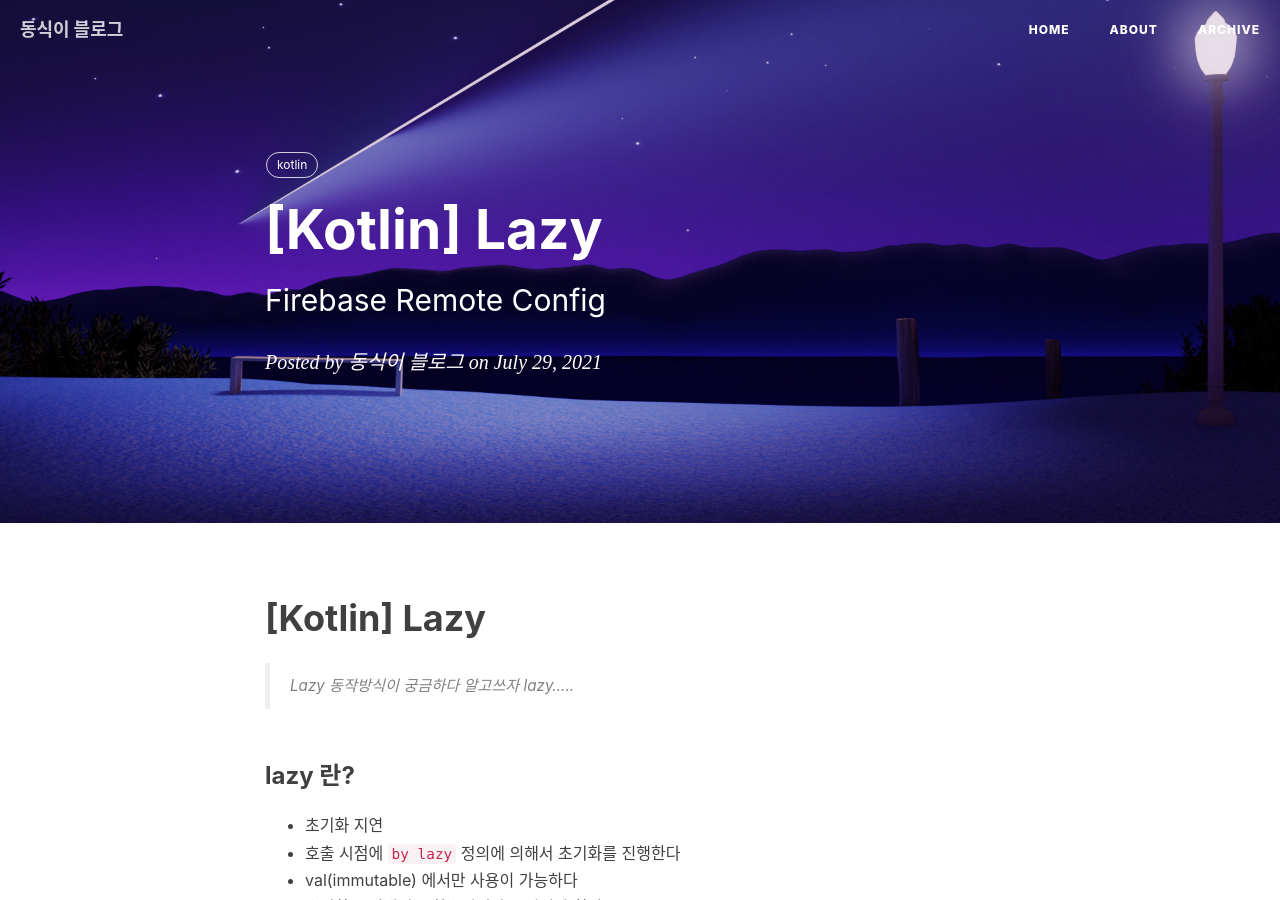
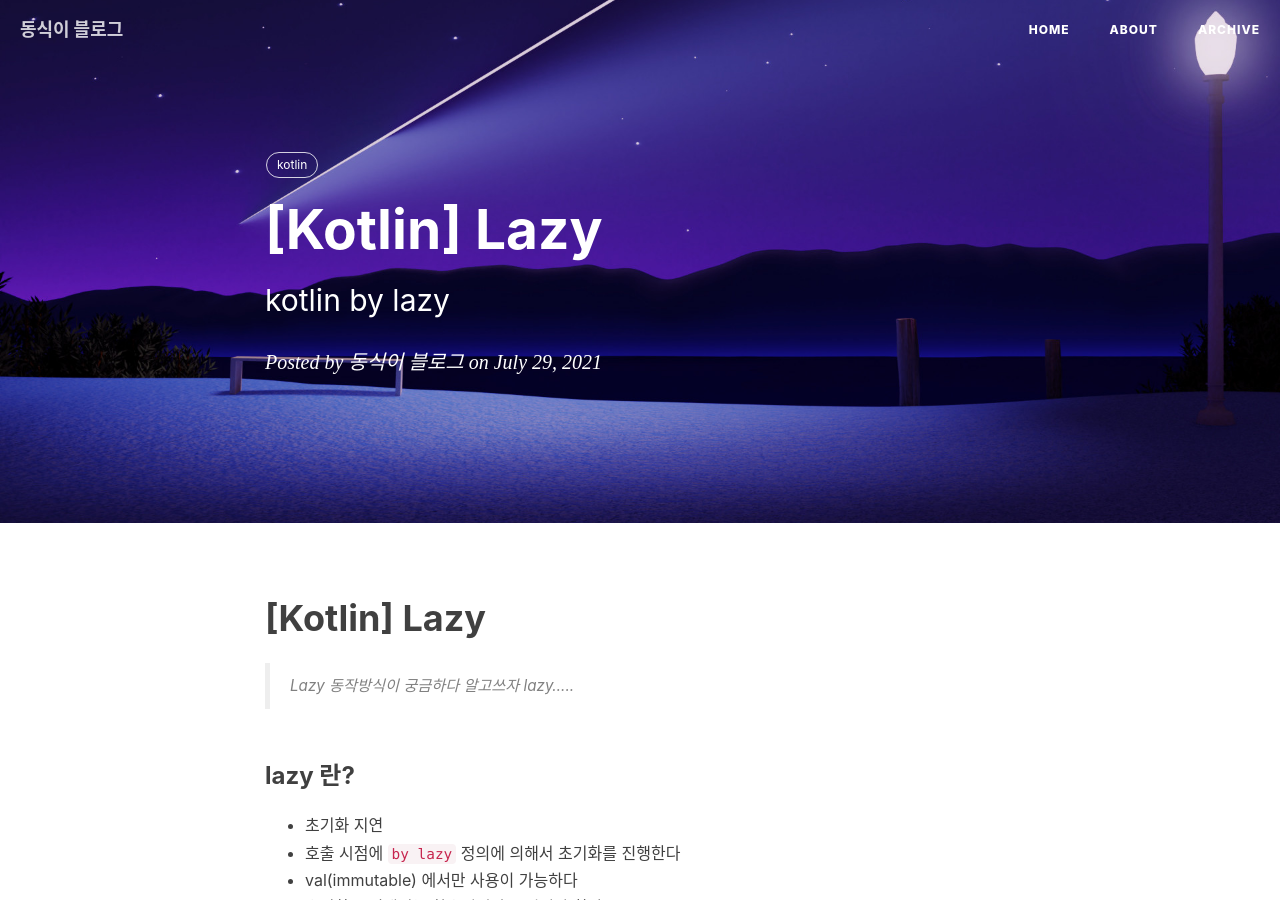
Before and after one commit to dongsik93/dongsik93.github.io, a Jekyll site: the page built from _posts/2021-07-29-til-kotlin-lazy.md, in a window 1280 px wide and 900 px high. Built offline with Jekyll 4.4.1, drawn with Linux system fonts in a browser that asks for light colours; nearby versions of some CDN libraries; comment, search, counter and statistics services are not loaded.

Commit message:
edit subtitle

```diff
--- a/_posts/2021-07-29-til-kotlin-lazy.md
+++ b/_posts/2021-07-29-til-kotlin-lazy.md
@@ -1,7 +1,7 @@
 ---
 layout: post
 title: "[Kotlin] Lazy"
-subtitle: "Firebase Remote Config"
+subtitle: "kotlin by lazy"
 date: 2021-07-29 22:50:00 +0900
 categories: til
 tags: kotlin
```
